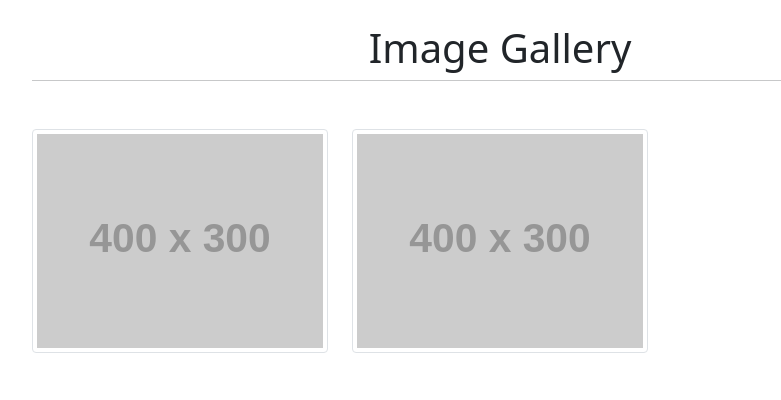
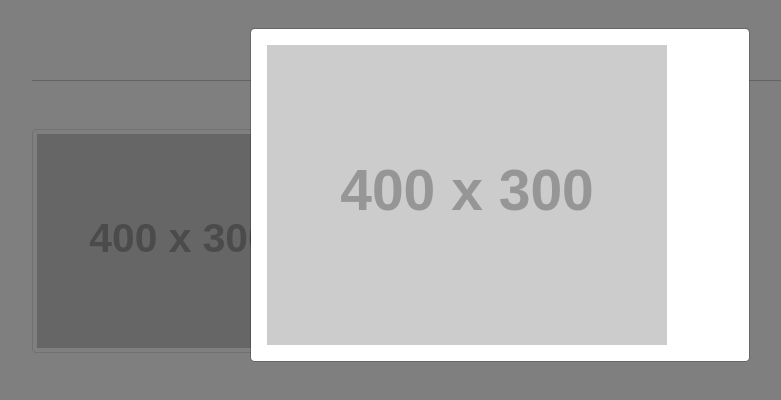
Before and after one commit to Siphon880gh/image-gallery, a plain HTML site: page index.html in a window 1280 px wide. Both pictures are taken after a click on the element 319 px from the left and 241 px from the top of the page. Shown: the whole page, without its empty margins (140-921 px from the left). Drawn offline with nearby package versions, Linux system fonts and the light colour scheme; placeholder pictures from the web are drawn by us.

Commit message:
Modal for zooming in image

```diff
--- a/assets/css/index.css
+++ b/assets/css/index.css
@@ -78,3 +78,11 @@
         width: 33.33333333%;
     }
 }
+
+#imgModal {
+    display: block;
+    max-width: 100%;
+    height: auto;
+    vertical-align: middle;
+    border: 0;
+}
--- a/assets/js/app.js
+++ b/assets/js/app.js
@@ -0,0 +1,25 @@
+$(() => {
+    let $imgModal = $("#imgModal"),
+        imgModal = new bootstrap.Modal($imgModal[0], {
+            backdrop: true,
+            keyboard: true,
+            focus: true
+        });
+
+    $('.img-rollover img').on('click', function () {
+        const $this = $(this),
+            src = $this.attr("src"),
+            html = `<img src="${src}"/>`;
+
+        // Set modal HTML
+        rerenderModal($imgModal, html);
+
+        // Activate modal
+        $imgModal.modal("show");
+    });
+
+    // Place specific HTML content into the image modal (either image in full screen style or resetting HTML to blank "")
+    function rerenderModal($modal, html) {
+        $modal.find('.modal-body').html(html);
+    }
+})
--- a/index.html
+++ b/index.html
@@ -33,10 +33,23 @@
             </div>
 
         </div>
-        <!-- row with rollover images -->
+        <!-- /row with rollover images -->
 
     </div>
     <!-- /.page -->
+
+    <!-- .modal -->
+    <div class="modal" id="imgModal" tabindex="-1" data-bs-backdrop="static" data-bs-keyboard="true">
+        <div class="modal-dialog">
+            <div class="modal-content">
+                <div class="modal-body">
+                </div>
+            </div>
+        </div>
+    </div>
+    <!-- /.modal -->
+
+    </div>
 
     <!-- Mobile: jQuery UI, jQuery UI Touch Punch -->
     <link href="https://code.jquery.com/ui/1.11.3/themes/ui-lightness/jquery-ui.css" rel="stylesheet" />
@@ -44,7 +57,7 @@
     <script src="https://cdnjs.cloudflare.com/ajax/libs/jqueryui-touch-punch/0.2.3/jquery.ui.touch-punch.min.js"></script>
 
     <!-- Bootstrap JS -->
-    <link rel="stylesheet" href="//cdnjs.cloudflare.com/ajax/libs/font-awesome/5.13.1/css/all.min.css">
+    <script src="https://cdn.jsdelivr.net/npm/bootstrap@5.0.2/dist/js/bootstrap.bundle.min.js" integrity="sha384-MrcW6ZMFYlzcLA8Nl+NtUVF0sA7MsXsP1UyJoMp4YLEuNSfAP+JcXn/tWtIaxVXM" crossorigin="anonymous"></script>
 
 </body>
 
```
